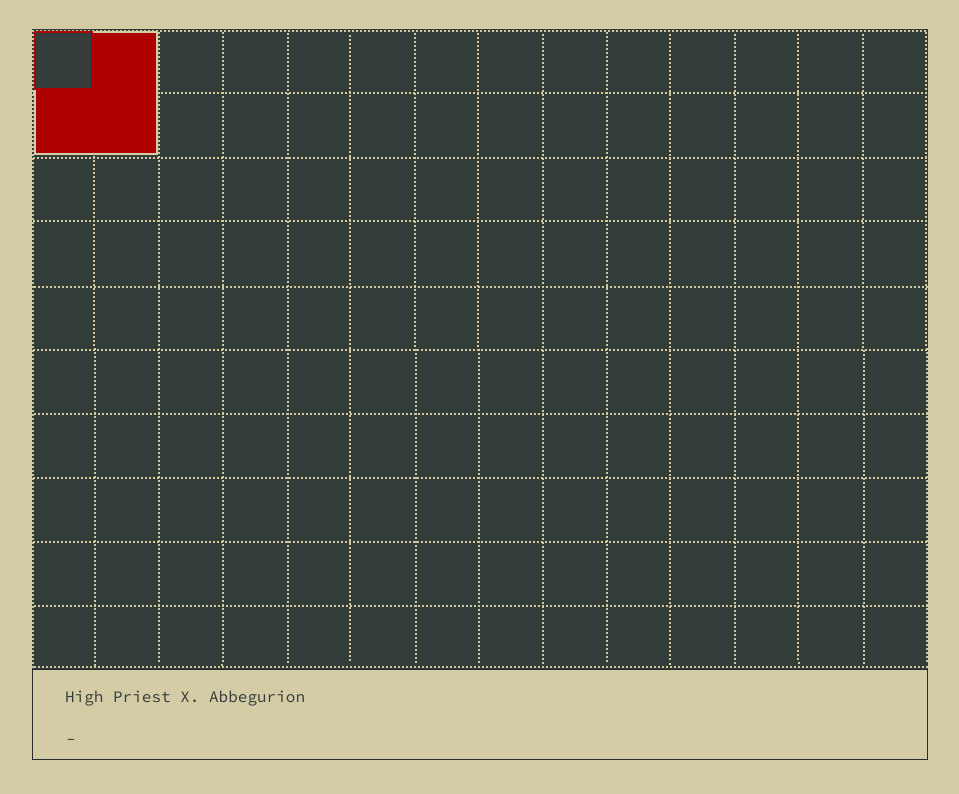
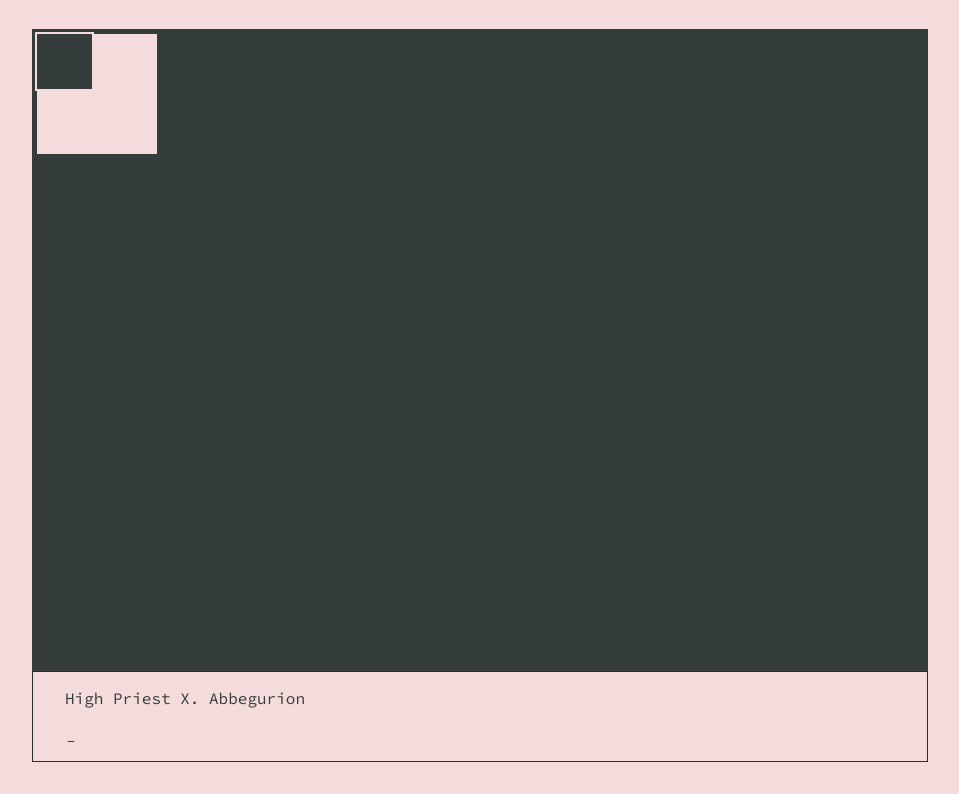
Before and after one commit to onefinedruid/star-sim, a website built with webpack: page public/index.html in a window 1280 px wide. Shown: the part 83-877 px from the top of the page, without its empty margins (8-967 px from the left). Built offline with nearby package versions, Linux system fonts and the light colour scheme; files whose address does not match are found by name.

Commit message:
remove bg

```diff
--- a/public/style.css
+++ b/public/style.css
@@ -14,7 +14,7 @@
 
 body {
 	zoom: 1;
-	background-color: #d4cca4;
+	background-color: #f4dcdc;
 	color: #343c3c;
 	font-family: 'Source Code Pro', monospace;
 }
@@ -43,7 +43,8 @@ p {
 	height: 640px;
 	background-size: auto;
 	background-repeat: no-repeat;
-
+	background-color: #343c3c;
+	border: 1px solid #343c3c;
 }
 
 #card, #card2, #card3 {
@@ -63,7 +64,7 @@ p {
 #card2 {
 	width: 55px;
 	height: 55px;
-	border: 2px solid #ae0000;
+	border: 2px solid #f4dcdc;
 	background-color: #343c3c;
 	z-index: 2;
 }
@@ -71,8 +72,8 @@ p {
 #card3 {
 	width: 120px;
 	height: 120px;
-	border: 2px solid #d4cca4;
-	background-color: #ae0000;
+	border: 2px solid #343c3c;
+	background-color: #f4dcdc;
 	z-index: 1;
 }
 
```
Also changed, not shown: public/assets/background-grid960x640.png (deleted).
